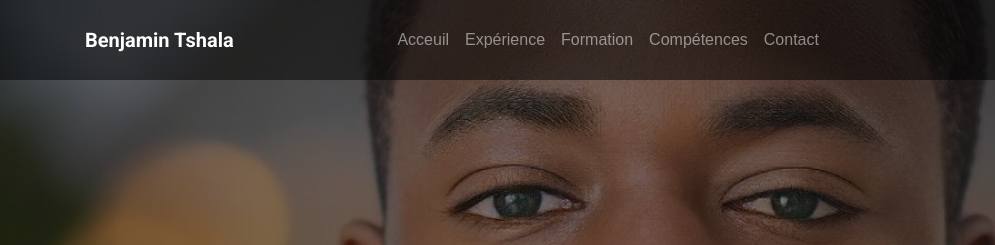
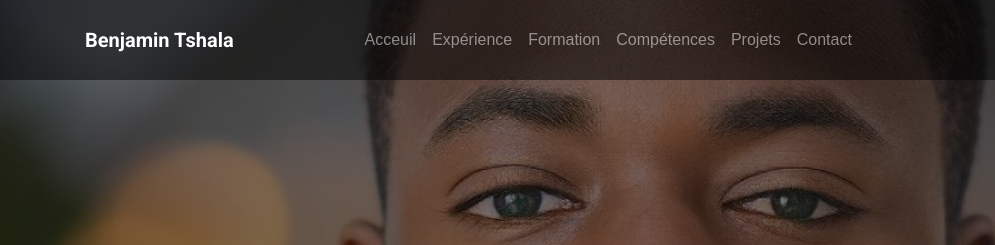
Before and after one commit to tshala-ben/tshala-ben.github.io, a plain HTML site: page index.html in a window 1280 px wide. Shown: the top 245 px of the page, 0-995 px from the left. Drawn offline with nearby package versions, Linux system fonts and the light colour scheme.

Commit message:
Update index.html

```diff
--- a/index.html
+++ b/index.html
@@ -23,6 +23,7 @@
                     <li class="nav-item"><a class="nav-link" href="#experience">Expérience</a></li>
                     <li class="nav-item"><a class="nav-link" href="#education">Formation</a></li>
                     <li class="nav-item"><a class="nav-link" href="#skills">Compétences</a></li>
+                    <li class="nav-item"><a class="nav-link" href="#Projets">Projets</a></li>
                     <li class="nav-item"><a class="nav-link" href="#contact">Contact</a></li>
                 </ul>
 
@@ -322,7 +323,7 @@
 
 
 <!-- Section Projets -->
-<section id="projects" >
+<section id="Projets" >
     <div class="container">
         <h2 class="display-4">Projets & Rapports</h2>
         <div class="folder-icon">
```
